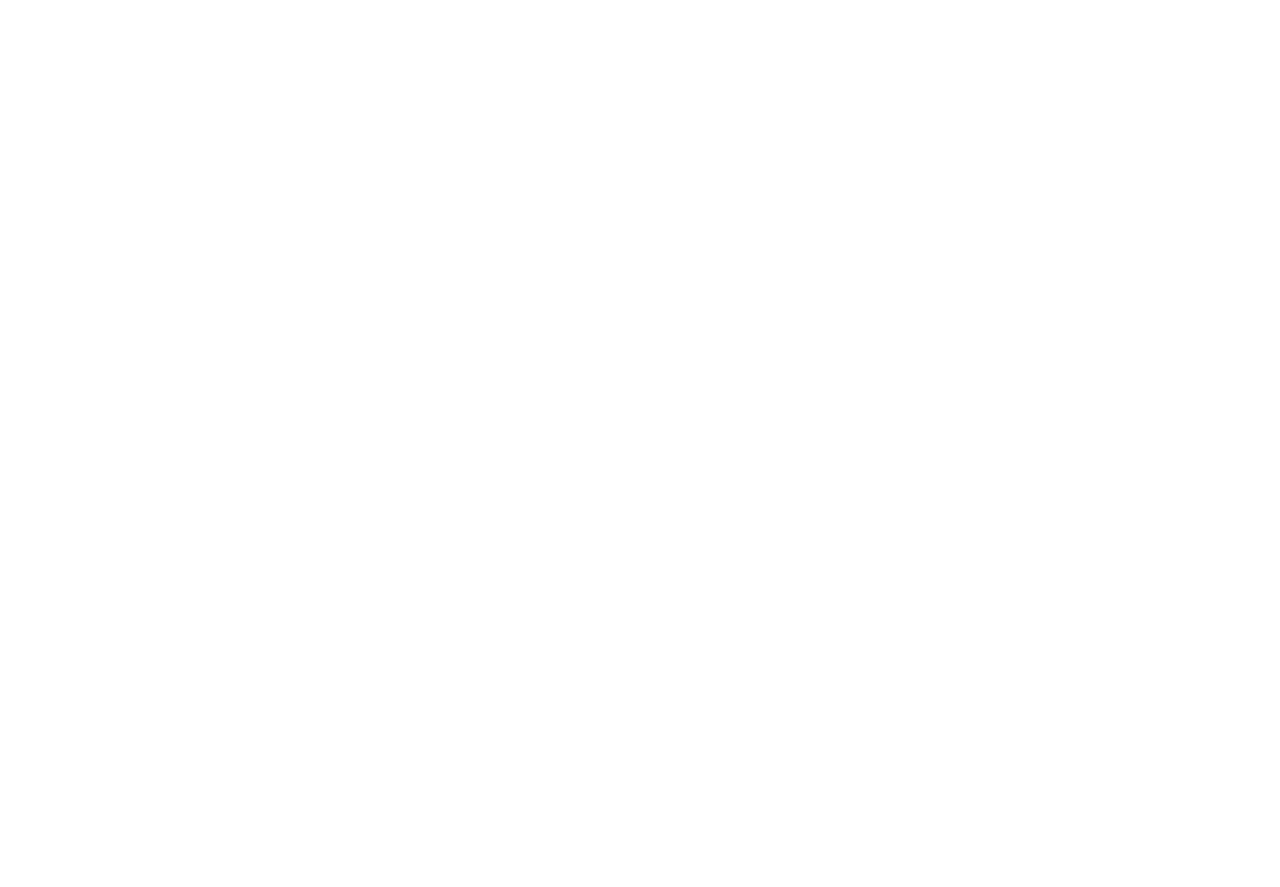
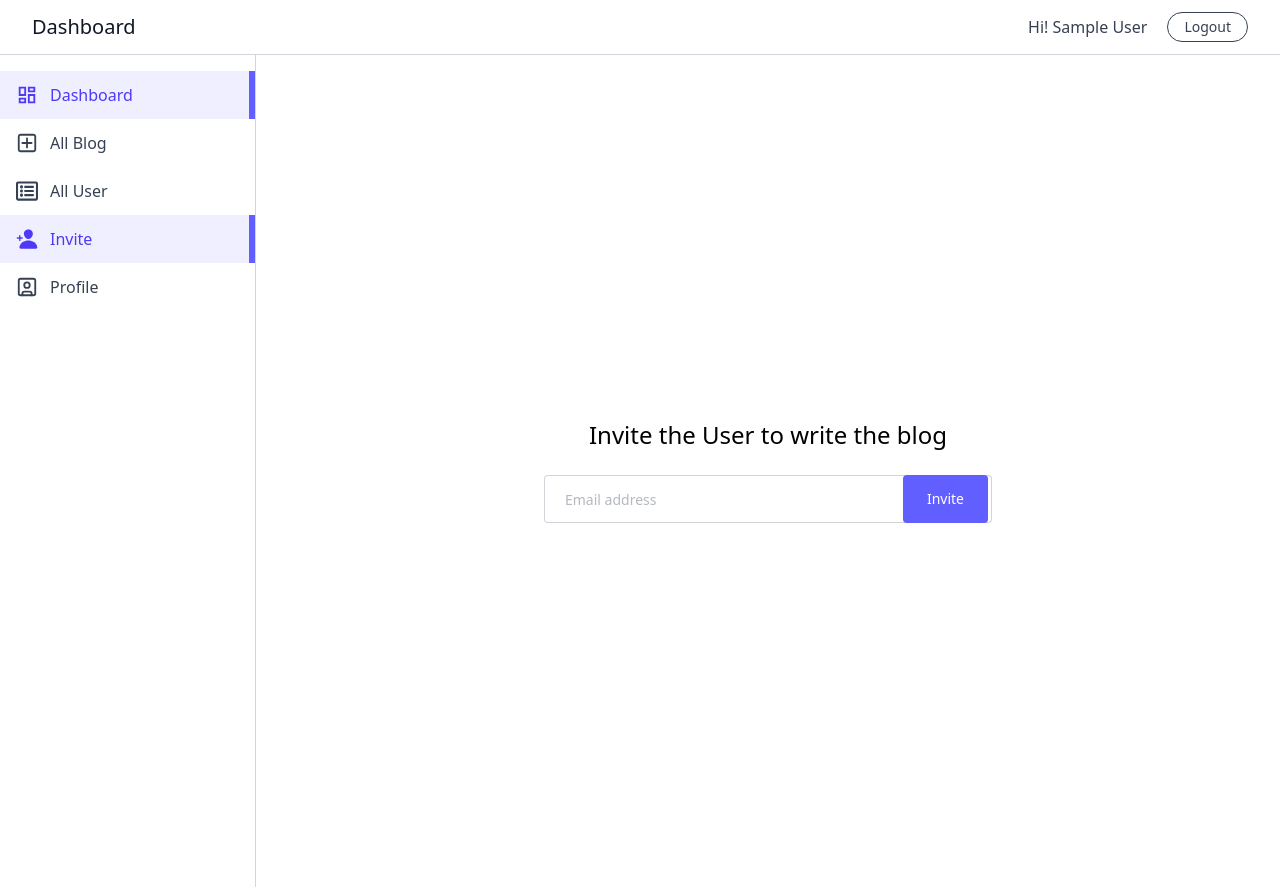
Before and after one commit to wahedpro/mern-stack-blog-platform, a React (Vite) app in the folder frontend/: page /adminDashboard/invite in a window 1280 px wide. Before the commit this address had no page. Before the commit the page ends 800 px from the top, so only its background shows below. Built offline with nearby package versions, Linux system fonts and the light colour scheme; sample sign-in values are in the browser's storage.

Commit message:
Invite Page design

```diff
--- /dev/null
+++ b/frontend/src/pages/dashboard/admin/Invitelogger.jsx
@@ -0,0 +1,72 @@
+import { useState } from "react";
+
+const Invitelogger = () => {
+  const [email, setEmail] = useState("");
+  const [loading, setLoading] = useState(false);
+  const [message, setMessage] = useState("");
+
+  const handleInvite = async () => {
+    if (!email) {
+      setMessage("Please enter an email address");
+      return;
+    }
+
+    try {
+      setLoading(true);
+      setMessage("");
+
+      const token = localStorage.getItem("token");
+
+      const response = await fetch("http://localhost:4000/api/invite/invite", {
+        method: "POST",
+        headers: {
+          "Content-Type": "application/json",
+          Authorization: `Bearer ${token}`
+        },
+        body: JSON.stringify({ email })
+      });
+
+      const data = await response.json();
+
+      if (!response.ok) {
+        throw new Error(data.message || "Something went wrong");
+      }
+      setMessage("Invitation email sent successfully");
+      setEmail("");
+    } catch (error) {
+      setMessage(error.message);
+    } finally {
+      setLoading(false);
+    }
+  };
+
+  return (
+    <div className="min-h-screen flex flex-col gap-6 items-center justify-center">
+      <h3 className="text-2xl">Invite the User to write the blog</h3>
+
+      <div className="flex items-center text-sm bg-white h-12 border pl-3 pr-0.5 rounded border-gray-500/30 w-full max-w-md">
+        <input
+          className="px-2 w-full h-full outline-none text-gray-500 bg-transparent"
+          type="email"
+          placeholder="Email address"
+          value={email}
+          onChange={(e) => setEmail(e.target.value)}
+        />
+
+        <button
+          onClick={handleInvite}
+          disabled={loading}
+          className="bg-[#615fff] px-6 py-3.5 mr-px rounded-sm active:scale-95 transition text-white"
+        >
+          {loading ? "Sending..." : "Invite"}
+        </button>
+      </div>
+
+      {message && (
+        <p className="text-sm text-gray-600">{message}</p>
+      )}
+    </div>
+  );
+};
+
+export default Invitelogger;
--- a/frontend/src/pages/dashboard/admin/adminDashboard.jsx
+++ b/frontend/src/pages/dashboard/admin/adminDashboard.jsx
@@ -5,6 +5,7 @@
 import { LuSquareUser } from "react-icons/lu";
 import { CgAddR } from "react-icons/cg";
 import { FaRegListAlt } from "react-icons/fa";
+import { IoPersonAdd } from "react-icons/io5";
 
 
 const AdminDashboard = () => {
@@ -15,6 +16,7 @@
     { name: "Dashboard", path: "/adminDashboard", icon: <MdOutlineDashboard size={22}/>},
     { name: "All Blog", path: "/adminDashboard/allBlog", icon: <CgAddR size={22}/> },
     { name: "All User", path: "/adminDashboard/allUser", icon: <FaRegListAlt size={22}/>},
+    { name: "Invite", path: "/adminDashboard/invite", icon: <IoPersonAdd size={22}/> },
     { name: "Profile", path: "/adminDashboard/profile", icon: <LuSquareUser size={22}/> },
   ];
 
--- a/frontend/src/routes/Router.jsx
+++ b/frontend/src/routes/Router.jsx
@@ -10,6 +10,7 @@
 import AllBlog from "../pages/dashboard/admin/AllBlog";
 import AllUser from "../pages/dashboard/admin/AllUser";
 import PrivateRoute from "./PrivateRoutes";
+import Invitelogger from "../pages/dashboard/admin/Invitelogger";
 
 const Router = () => {
   return (
@@ -29,6 +30,7 @@
           <Route path="allBlog" element={<AllBlog/>} />
           <Route path="allUser" element={<AllUser />} />
           <Route path="adminProfile" element={<AddBlog />} />
+          <Route path="invite" element={<Invitelogger/>} />
       </Route>
     </Routes>
   );
```
